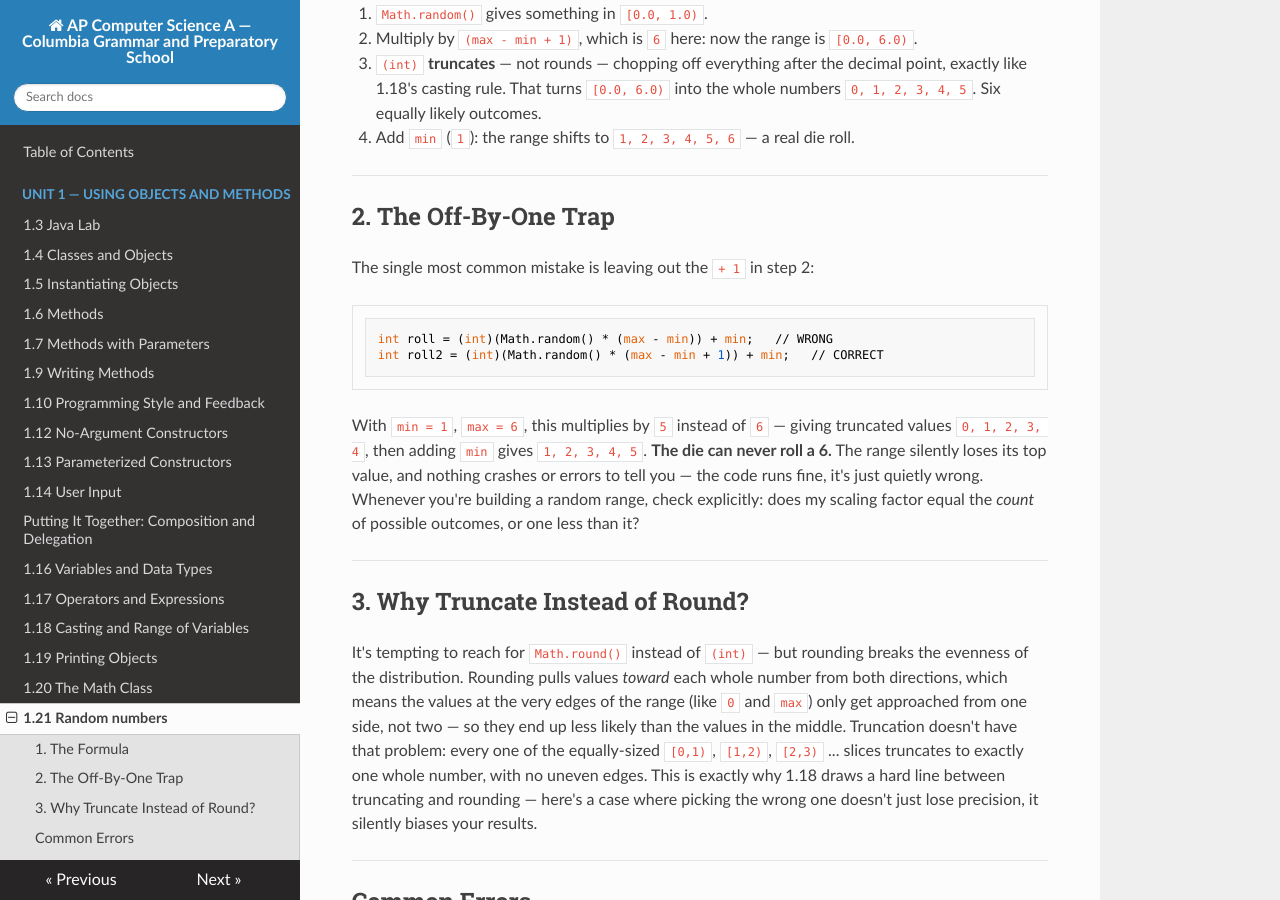
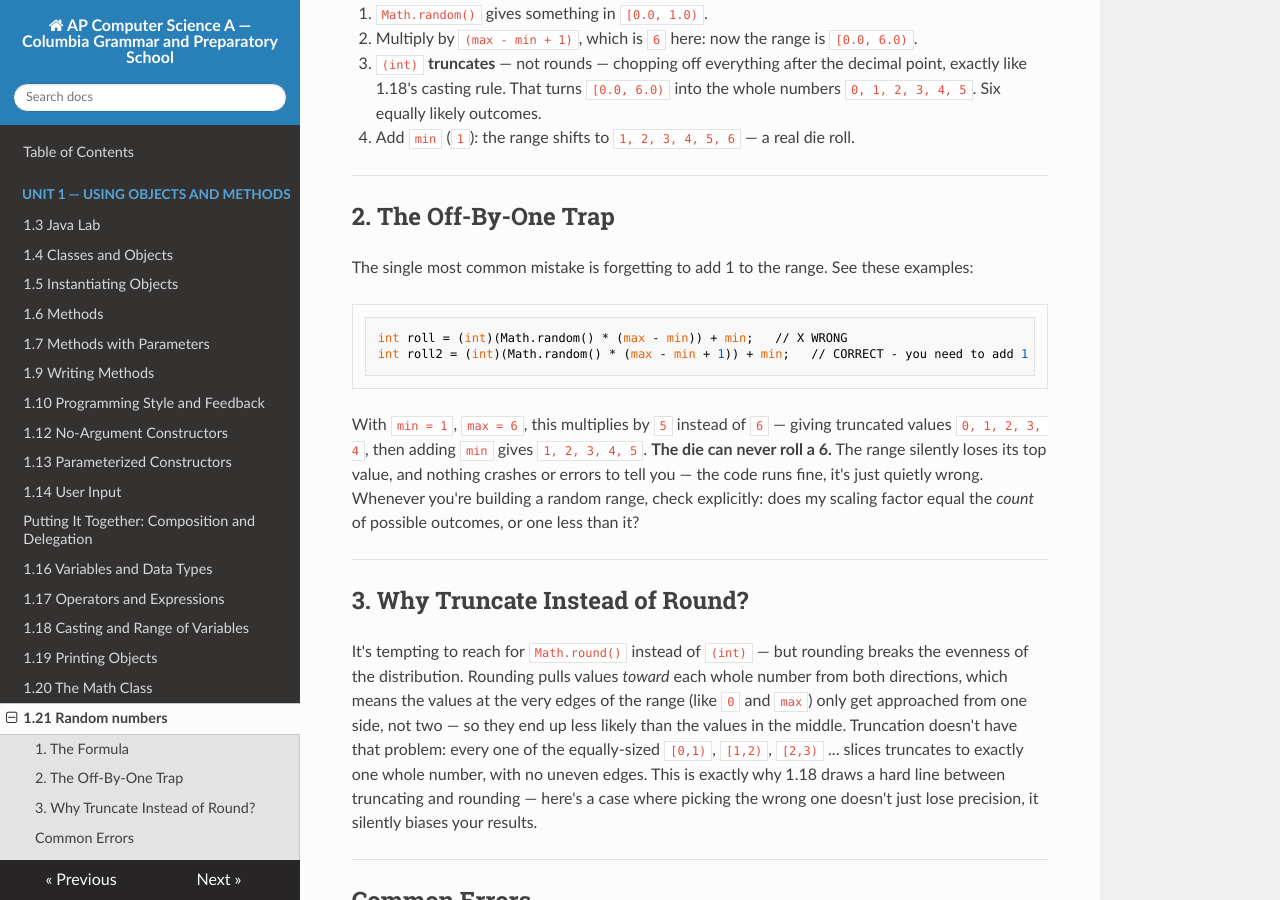
Before and after one commit to kjergens/apcsa-site, an MkDocs documentation site: the page built from docs/unit1/notes_21_random.md, in a window 1280 px wide and 900 px high, scrolled down 575 px. Built offline with MkDocs 1.6.1, drawn with Linux system fonts in a browser that asks for light colours; nearby versions of some CDN libraries.

Commit message:
Improve explanation of off-by-one trap in random rolls
Clarify the explanation of the off-by-one error in random number generation.

````diff
--- a/docs/unit1/notes_21_random.md
+++ b/docs/unit1/notes_21_random.md
@@ -25,11 +25,11 @@ Walk through it with `min = 1`, `max = 6` — simulating a six-sided die:
 
 ## 2. The Off-By-One Trap
 
-The single most common mistake is leaving out the `+ 1` in step 2:
+The single most common mistake is forgetting to add 1 to the range. See these examples:
 
 ```java
-int roll = (int)(Math.random() * (max - min)) + min;   // WRONG
-int roll2 = (int)(Math.random() * (max - min + 1)) + min;   // CORRECT
+int roll = (int)(Math.random() * (max - min)) + min;   // X WRONG
+int roll2 = (int)(Math.random() * (max - min + 1)) + min;   // CORRECT - you need to add 1
 
 ```
 
````
